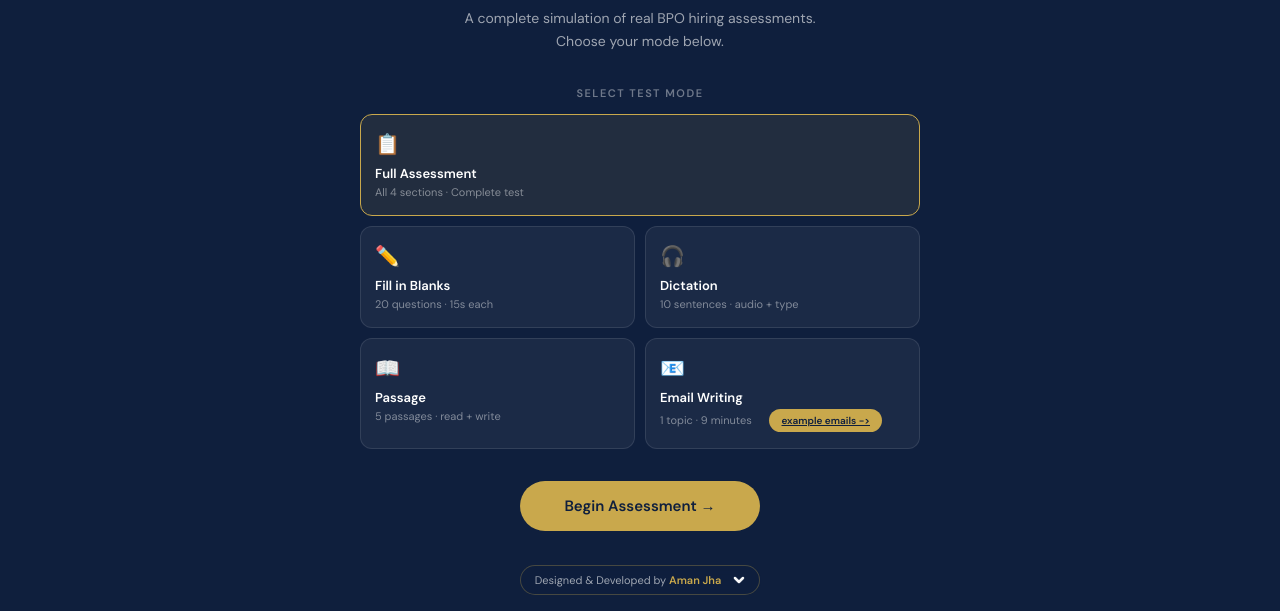
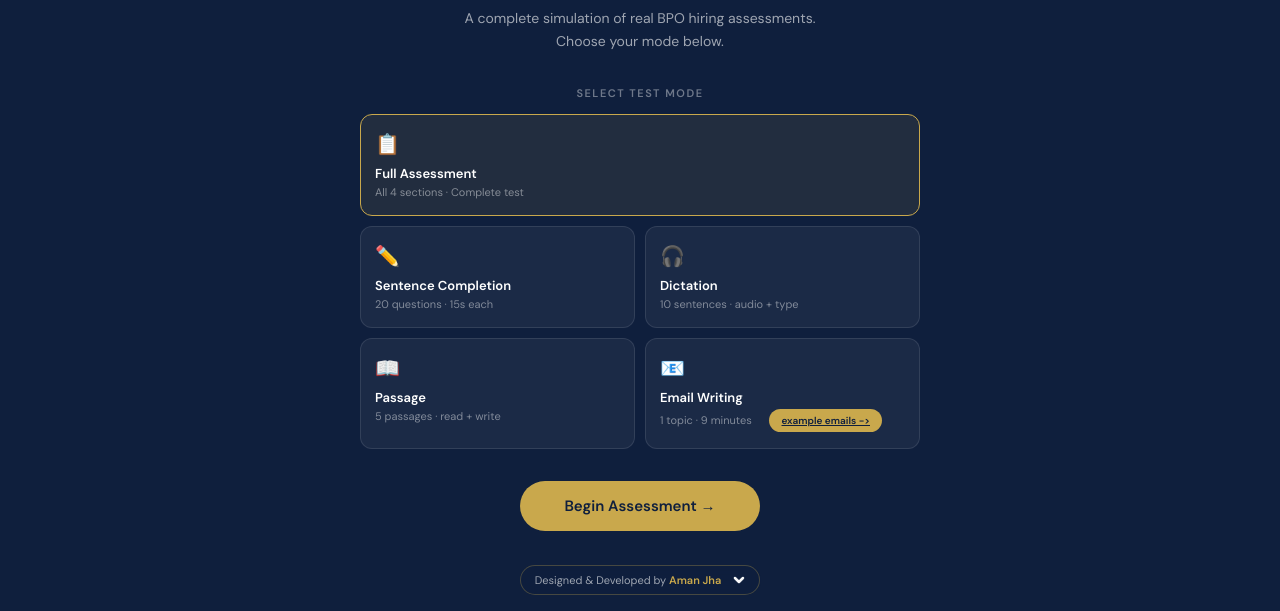
Before and after one commit to Aman-kr-jha-77/BPO-assessment-test, a plain HTML site: page index.html in a window 1280 px wide. Shown: the part 197-808 px from the top of the page. Drawn offline with Linux system fonts and the light colour scheme.

Commit message:
Update index.html

```diff
--- a/index.html
+++ b/index.html
@@ -371,7 +371,7 @@ body{font-family:'DM Sans',sans-serif;background:var(--cream);color:var(--text);
         </div>
         <div class="mode-card" id="mode-s1" onclick="selectMode('s1')">
           <div class="mc-icon">✏️</div>
-          <div class="mc-name">Fill in Blanks</div>
+          <div class="mc-name">Sentence Completion</div>
           <div class="mc-detail">20 questions · 15s each</div>
         </div>
         <div class="mode-card" id="mode-s2" onclick="selectMode('s2')">
```
